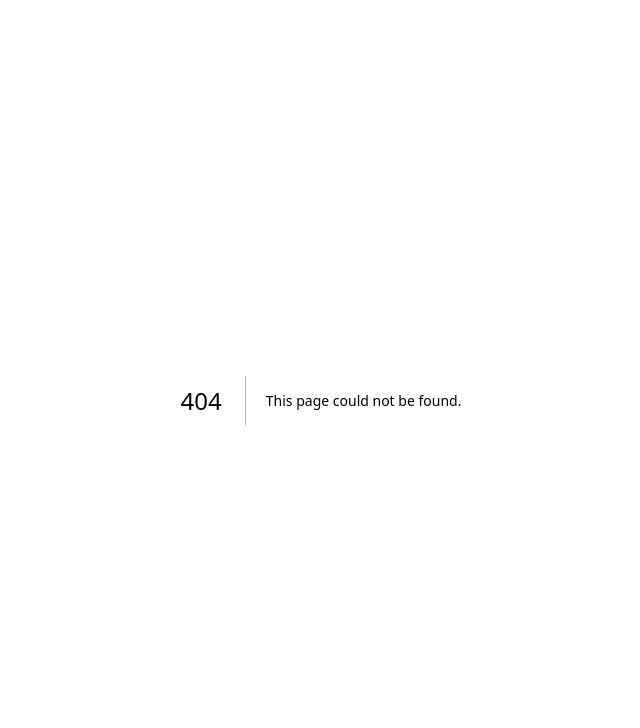
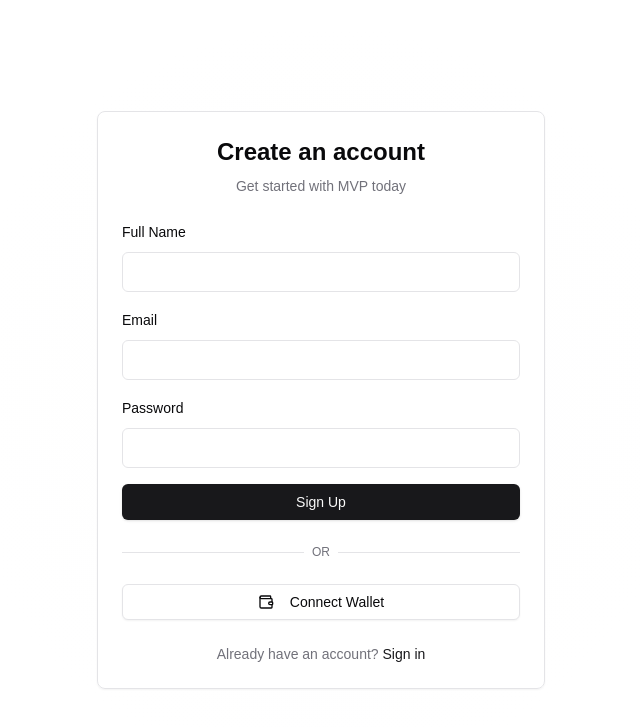
Before and after one commit to JulioMCruz/MeetingVP-Rootstock, a Next.js app in the folder MVP-App/: page /signup in a window 1280 px wide. Before the commit this address had no page. Shown: the top 728 px of the page, without its empty margins (319-959 px from the left). Built offline with nearby package versions, Linux system fonts and the light colour scheme.

Commit message:
Auth workflow

```diff
--- /dev/null
+++ b/MVP-App/app/(auth)/layout.tsx
@@ -0,0 +1,22 @@
+'use client';
+
+import { motion } from 'framer-motion';
+
+export default function AuthLayout({
+  children,
+}: {
+  children: React.ReactNode;
+}) {
+  return (
+    <div className="min-h-screen flex items-center justify-center p-4">
+      <div className="absolute inset-0 bg-[radial-gradient(circle_at_center,_var(--tw-gradient-stops))] from-accent/10 via-background to-background" />
+      <motion.div
+        initial={{ opacity: 0, scale: 0.95 }}
+        animate={{ opacity: 1, scale: 1 }}
+        className="relative w-full max-w-md"
+      >
+        {children}
+      </motion.div>
+    </div>
+  );
+}
--- /dev/null
+++ b/MVP-App/app/(auth)/login/page.tsx
@@ -0,0 +1,65 @@
+'use client';
+
+import { Button } from '@/components/ui/button';
+import { Card } from '@/components/ui/card';
+import { Input } from '@/components/ui/input';
+import { Label } from '@/components/ui/label';
+import { Wallet } from 'lucide-react';
+import Link from 'next/link';
+import { useRouter } from 'next/navigation';
+
+export default function LoginPage() {
+  const router = useRouter();
+
+  const handleSubmit = (e: React.FormEvent) => {
+    e.preventDefault();
+    router.push('/dashboard');
+  };
+
+  return (
+    <Card className="p-6 backdrop-blur-sm bg-card/50">
+      <div className="flex flex-col space-y-2 text-center mb-6">
+        <h1 className="text-2xl font-semibold">Welcome back</h1>
+        <p className="text-sm text-muted-foreground">
+          Sign in to your account to continue
+        </p>
+      </div>
+
+      <form onSubmit={handleSubmit} className="space-y-4">
+        <div className="space-y-2">
+          <Label htmlFor="email">Email</Label>
+          <Input id="email" type="email" required />
+        </div>
+        <div className="space-y-2">
+          <Label htmlFor="password">Password</Label>
+          <Input id="password" type="password" required />
+        </div>
+
+        <Button type="submit" className="w-full">
+          Sign In
+        </Button>
+      </form>
+
+      <div className="relative my-6">
+        <div className="absolute inset-0 flex items-center">
+          <div className="w-full border-t border-border"></div>
+        </div>
+        <div className="relative flex justify-center text-xs uppercase">
+          <span className="bg-card px-2 text-muted-foreground">Or</span>
+        </div>
+      </div>
+
+      <Button variant="outline" className="w-full" onClick={() => router.push('/dashboard')}>
+        <Wallet className="mr-2 h-4 w-4" />
+        Connect Wallet
+      </Button>
+
+      <p className="text-center text-sm text-muted-foreground mt-6">
+        Don&apos;t have an account?{' '}
+        <Link href="/signup" className="text-primary hover:underline">
+          Sign up
+        </Link>
+      </p>
+    </Card>
+  );
+}
--- /dev/null
+++ b/MVP-App/app/(auth)/signup/page.tsx
@@ -0,0 +1,69 @@
+'use client';
+
+import { Button } from '@/components/ui/button';
+import { Card } from '@/components/ui/card';
+import { Input } from '@/components/ui/input';
+import { Label } from '@/components/ui/label';
+import { Wallet } from 'lucide-react';
+import Link from 'next/link';
+import { useRouter } from 'next/navigation';
+
+export default function SignUpPage() {
+  const router = useRouter();
+
+  const handleSubmit = (e: React.FormEvent) => {
+    e.preventDefault();
+    router.push('/dashboard');
+  };
+
+  return (
+    <Card className="p-6 backdrop-blur-sm bg-card/50">
+      <div className="flex flex-col space-y-2 text-center mb-6">
+        <h1 className="text-2xl font-semibold">Create an account</h1>
+        <p className="text-sm text-muted-foreground">
+          Get started with MVP today
+        </p>
+      </div>
+
+      <form onSubmit={handleSubmit} className="space-y-4">
+        <div className="space-y-2">
+          <Label htmlFor="name">Full Name</Label>
+          <Input id="name" required />
+        </div>
+        <div className="space-y-2">
+          <Label htmlFor="email">Email</Label>
+          <Input id="email" type="email" required />
+        </div>
+        <div className="space-y-2">
+          <Label htmlFor="password">Password</Label>
+          <Input id="password" type="password" required />
+        </div>
+
+        <Button type="submit" className="w-full">
+          Sign Up
+        </Button>
+      </form>
+
+      <div className="relative my-6">
+        <div className="absolute inset-0 flex items-center">
+          <div className="w-full border-t border-border"></div>
+        </div>
+        <div className="relative flex justify-center text-xs uppercase">
+          <span className="bg-card px-2 text-muted-foreground">Or</span>
+        </div>
+      </div>
+
+      <Button variant="outline" className="w-full" onClick={() => router.push('/dashboard')}>
+        <Wallet className="mr-2 h-4 w-4" />
+        Connect Wallet
+      </Button>
+
+      <p className="text-center text-sm text-muted-foreground mt-6">
+        Already have an account?{' '}
+        <Link href="/login" className="text-primary hover:underline">
+          Sign in
+        </Link>
+      </p>
+    </Card>
+  );
+}
```
